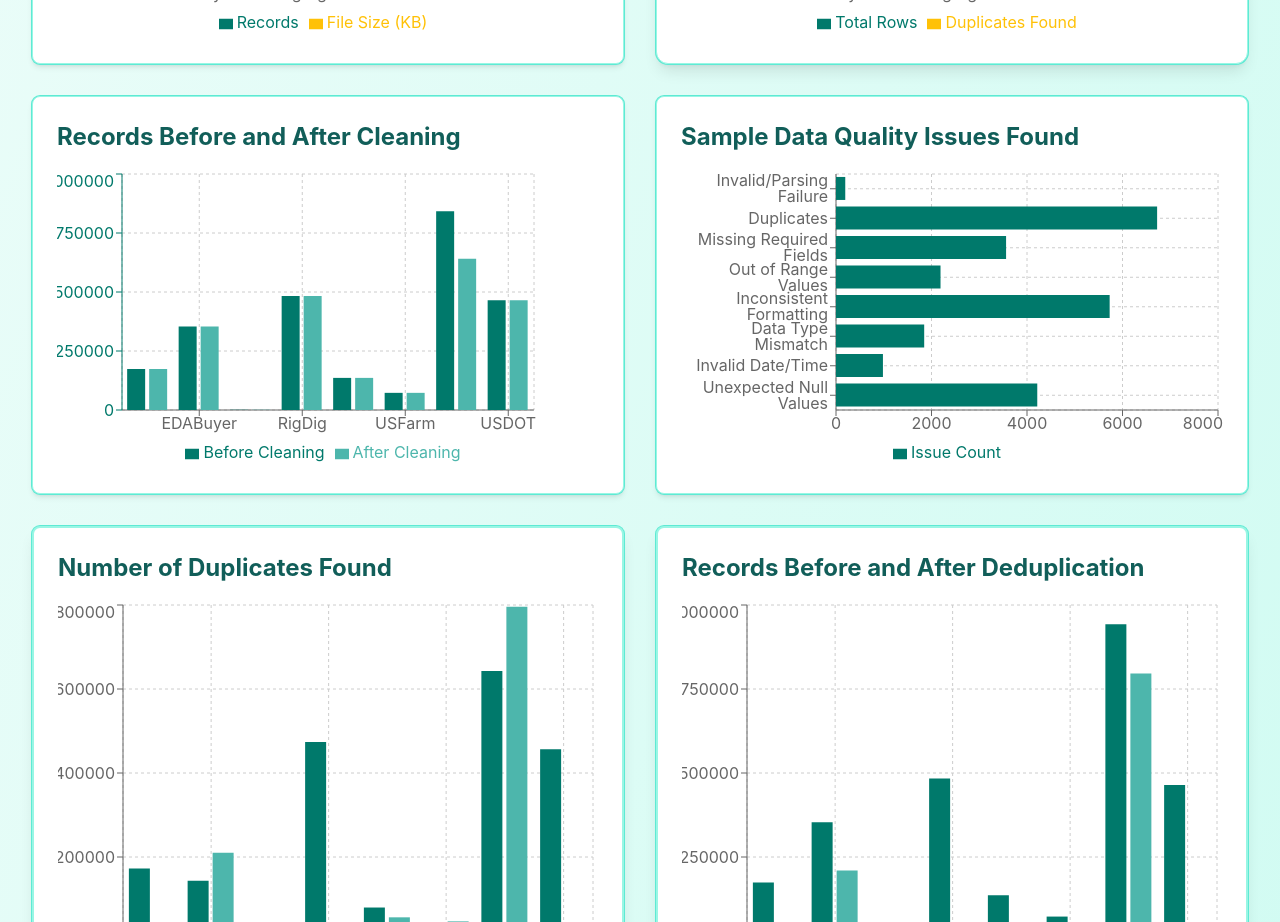
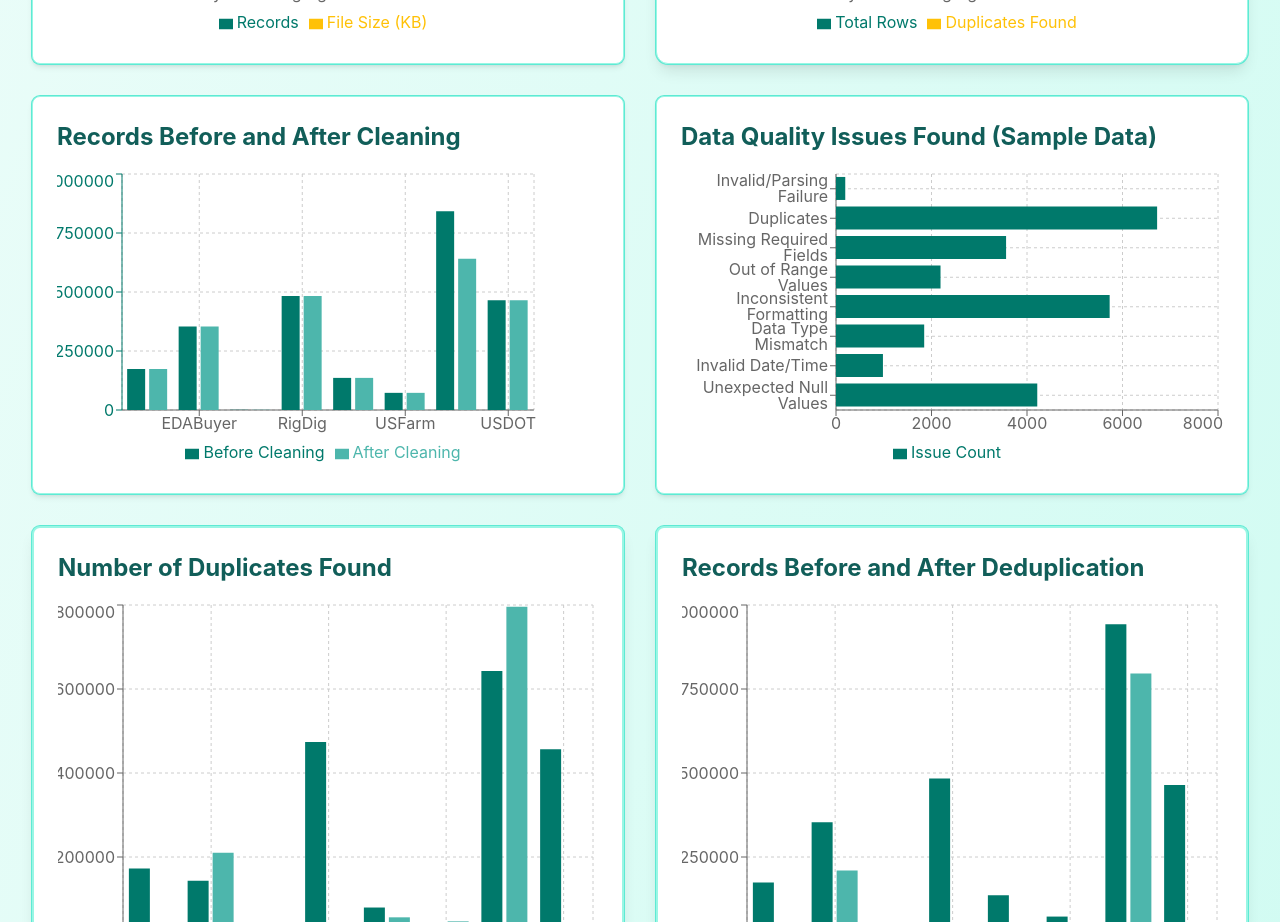
Before and after one commit to Suvom2024/FUSABLE-DASHBOARD, a React (Create React App) app: page / in a window 1280 px wide. Shown: the part 1380-2302 px from the top of the page. Built offline with nearby package versions, Linux system fonts and the light colour scheme.

Commit message:
Slight Changes

```diff
--- a/src/DataPipelineDashboard.jsx
+++ b/src/DataPipelineDashboard.jsx
@@ -1343,7 +1343,7 @@ const OverviewTab = ({ dateRange }) => (
 
     {/* Data Quality Issues Found */}
     <ChartCard
-  title={<span className="text-2xl font-bold text-teal-800 mb-4">Sample Data Quality Issues Found</span>}
+  title={<span className="text-2xl font-bold text-teal-800 mb-4">Data Quality Issues Found (Sample Data)</span>}
   className="ring-1 ring-teal-300"
 >
 <ResponsiveContainer width="100%" height={300}>
```
